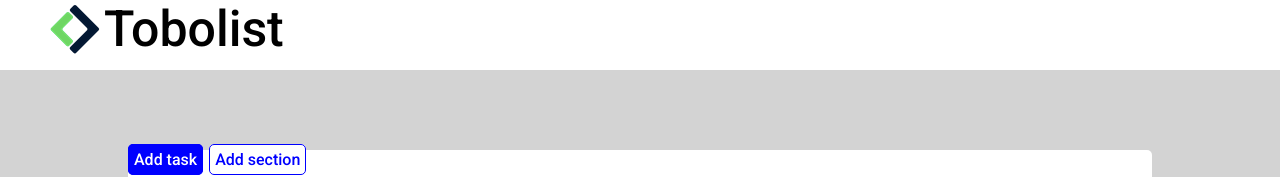
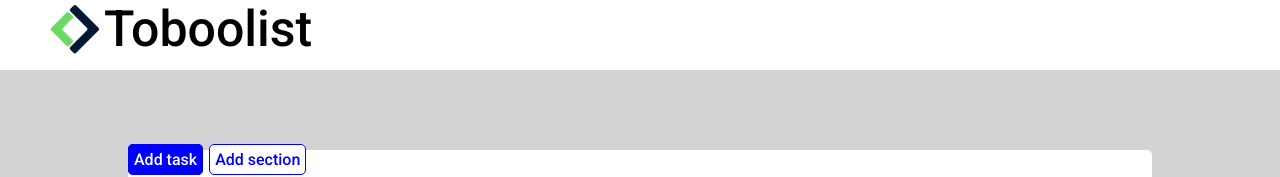
Before and after one commit to valeriogonini/html-css-toboolist, a plain HTML site: page index.html in a window 1280 px wide. Shown: the top 177 px of the page. Drawn offline with Linux system fonts and the light colour scheme.

Commit message:
esercizio

```diff
--- a/index.html
+++ b/index.html
@@ -13,7 +13,7 @@
     <!--title-->
     <div class="titlelogo">
      <img class="logo" src="./img/Logo.png" alt="">
-     <span class="title">Tobolist</span>
+     <span class="title">Toboolist</span>
     </div>
 
     <!--pulsanti-->
```
